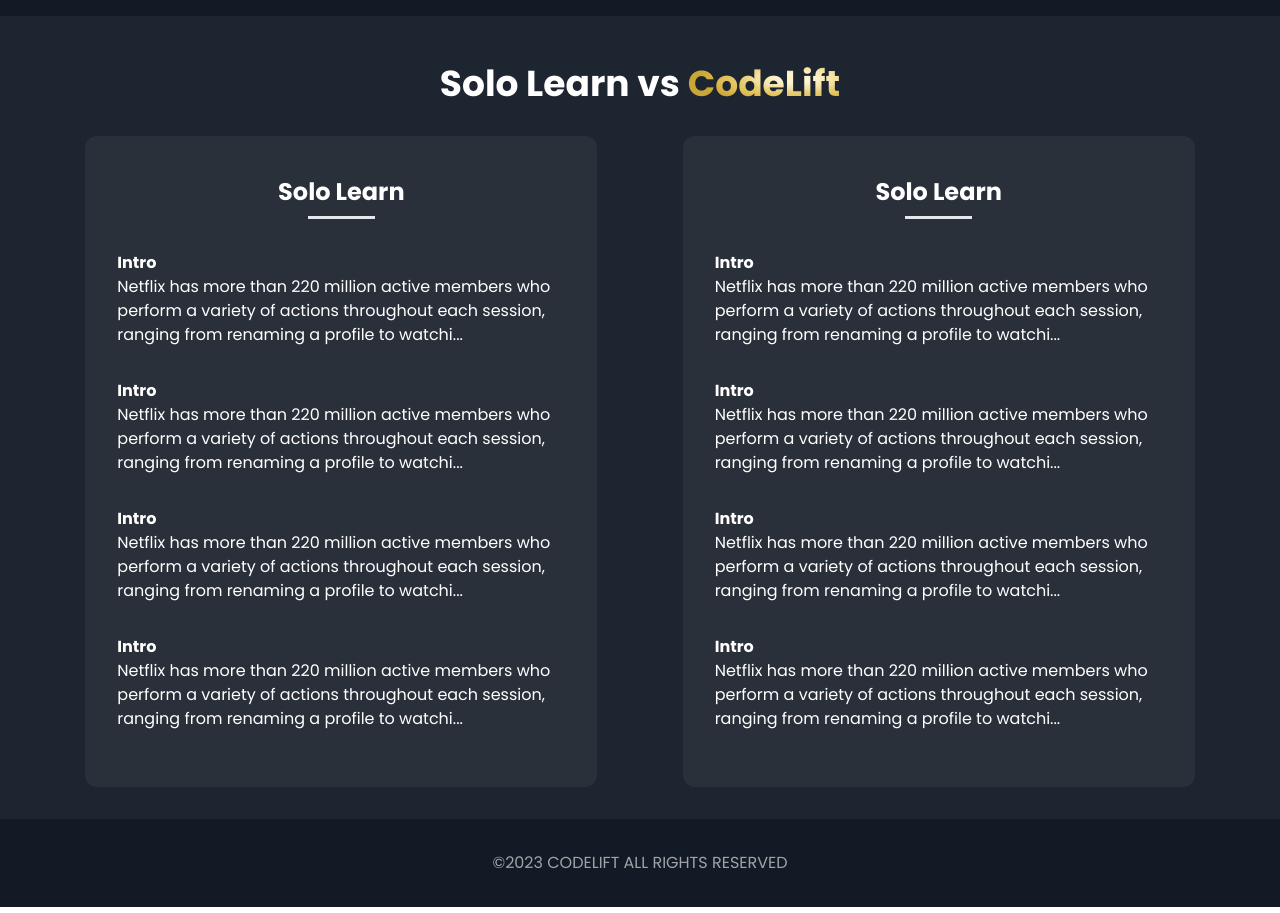
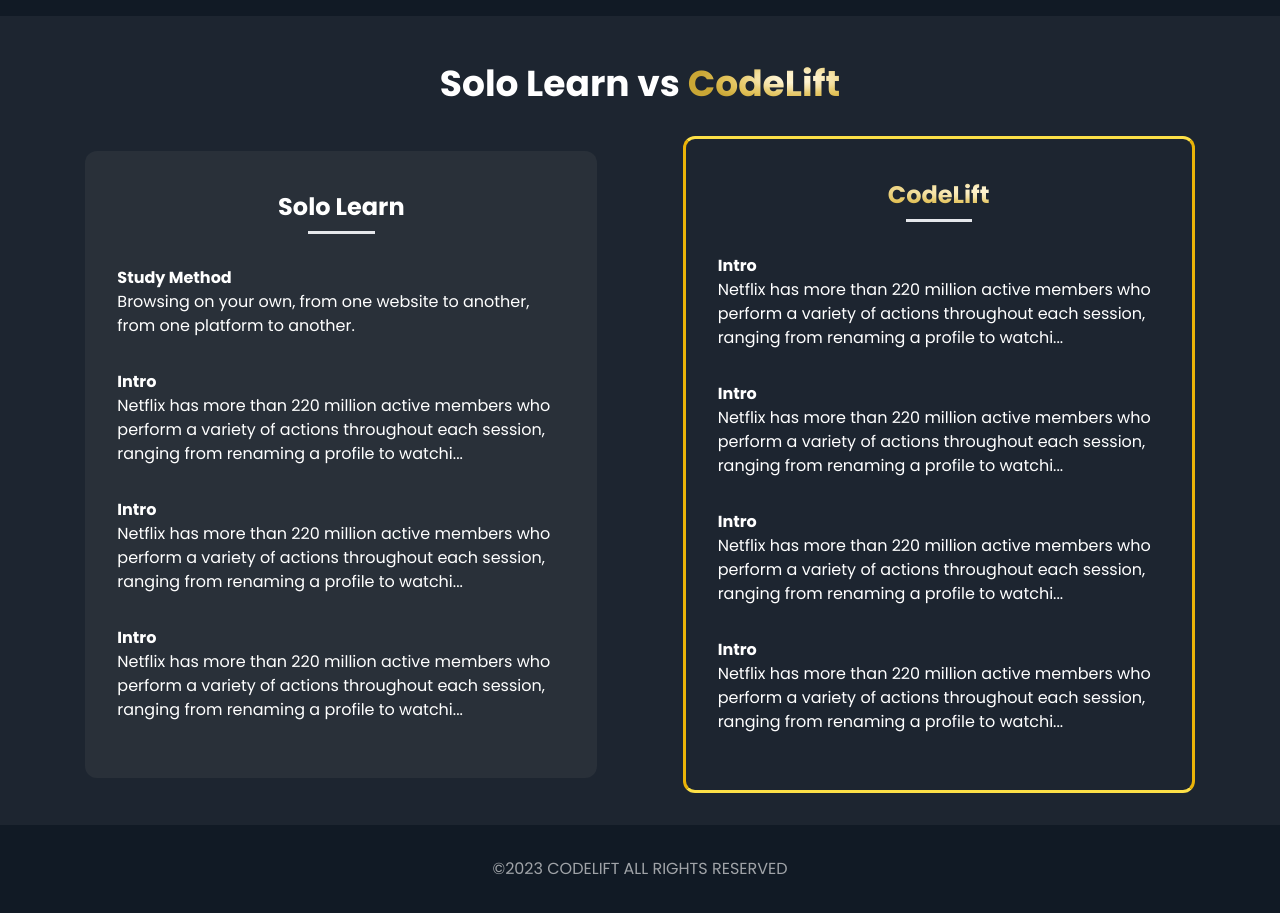
Before and after one commit to zidane-arkan/iffest2023, a website: page src/html/benefit.html in a window 1280 px wide. Shown: the part 1240-2153 px from the top of the page. Drawn offline with Linux system fonts and the light colour scheme.

Commit message:
update benefit page

```diff
--- a/src/html/benefit.html
+++ b/src/html/benefit.html
@@ -358,11 +358,10 @@
             <hr class="w-[15%] mx-auto mt-2 border border-t-2" />
 
             <div class="my-6">
-              <h3 class="font-bold text-md mt-8">Intro</h3>
+              <h3 class="font-bold text-md mt-8">Study Method</h3>
               <p class="font-light">
-                Netflix has more than 220 million active members who perform a
-                variety of actions throughout each session, ranging from
-                renaming a profile to watchi...
+                Browsing on your own, from one website to another, from one
+                platform to another.
               </p>
             </div>
             <div class="my-6">
@@ -390,8 +389,12 @@
               </p>
             </div>
           </div>
-          <div class="bg-card text-white p-8 w-[32rem] rounded-xl">
-            <h2 class="font-bold text-2xl text-center mt-2">Solo Learn</h2>
+          <div
+            class="bg-secondary text-white p-8 w-[32rem] border-[3px] border-y-yellow-300 border-x-yellow-500 rounded-xl"
+          >
+            <h2 class="font-bold text-2xl text-center mt-2 text-gradient">
+              CodeLift
+            </h2>
             <hr class="w-[15%] mx-auto mt-2 border border-t-2" />
 
             <div class="my-6">
```
Also changed, not shown: dist/output.css.
